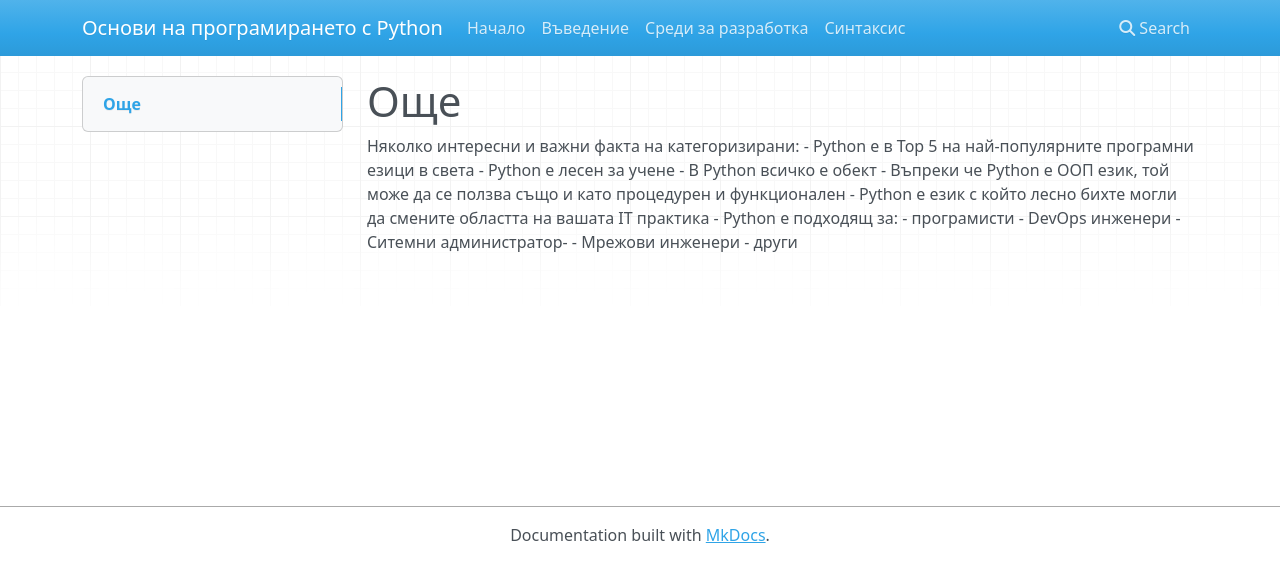
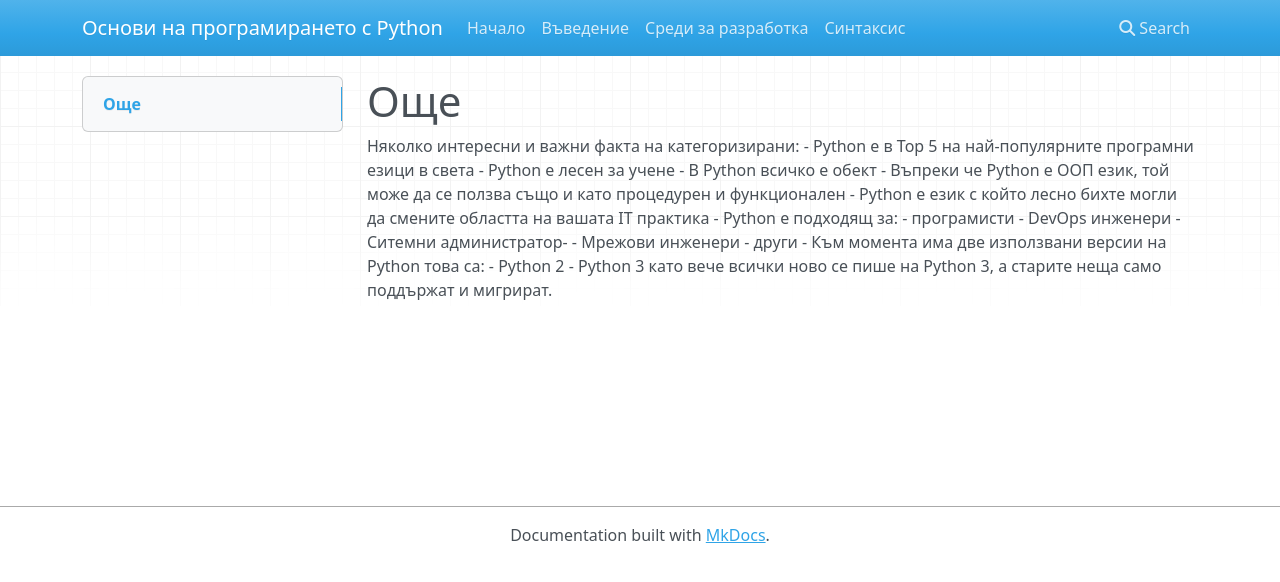
Before and after one commit to ivovivanov/ivovivanov.github.io, an MkDocs documentation site: the page built from docs/more.md, in a window 1280 px wide. Shown: the top 582 px of the page. Built offline with MkDocs 1.6.1, drawn with Linux system fonts in a browser that asks for light colours; nearby versions of some CDN libraries.

Commit message:
Update more.md

```diff
--- a/docs/more.md
+++ b/docs/more.md
@@ -12,3 +12,7 @@
   - Ситемни администратор-
   - Мрежови инженери
   - други
+ - Към момента има две използвани версии на Python това са:
+  - Python 2
+  - Python 3
+  като вече всички ново се пише на Python 3, а старите неща само поддържат и мигрират.
```
